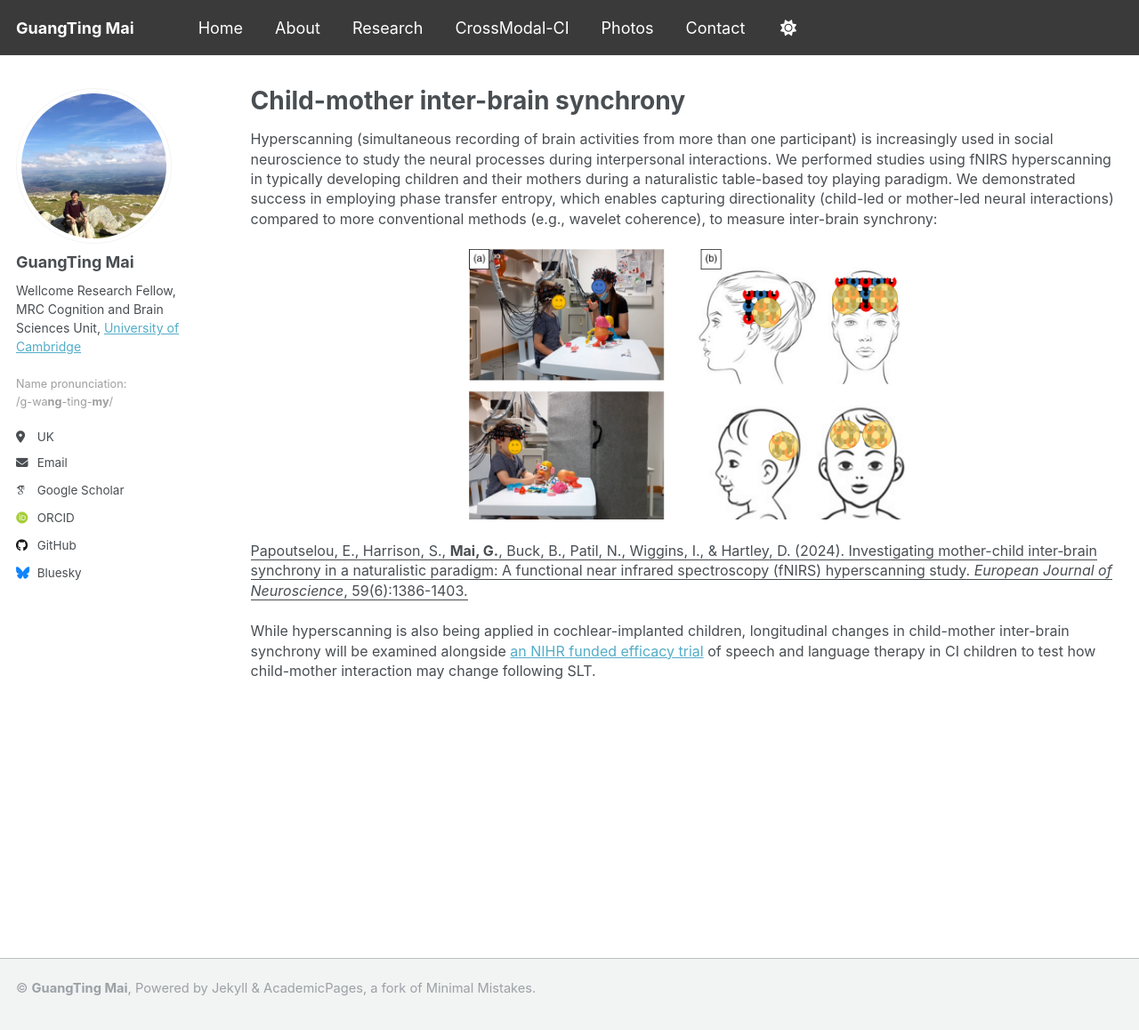
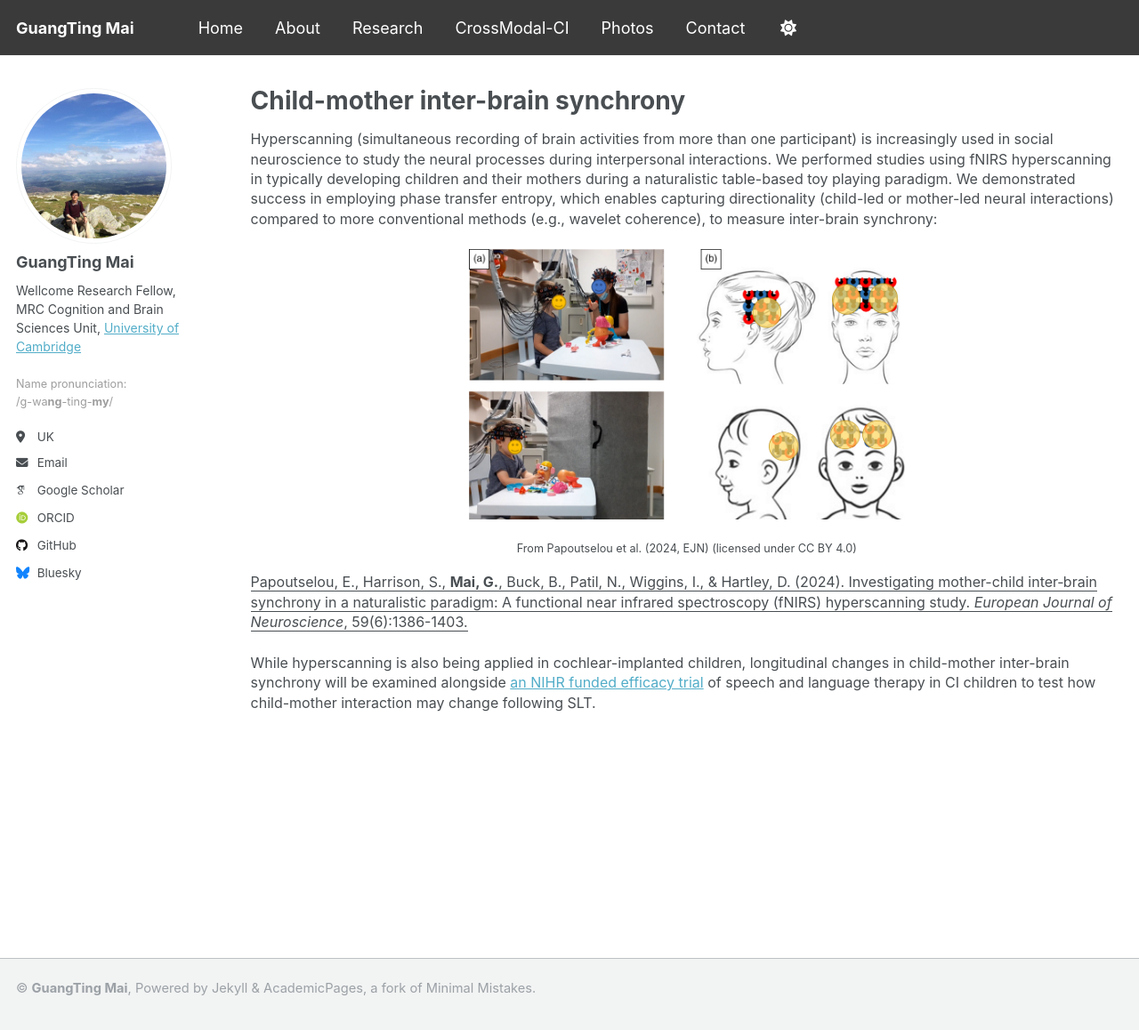
Before and after one commit to guangtingmai/guangtingmai.github.io, a Jekyll site: the page built from _pages/interbrain-sync.html, in a window 1280 px wide and 1164 px high. Shown: the top 1158 px of the window at 89% size. Built offline with Jekyll 4.4.1, drawn with Linux system fonts in a browser that asks for light colours; some web fonts are replaced.

Commit message:
Update interbrain-sync.html

```diff
--- a/_pages/interbrain-sync.html
+++ b/_pages/interbrain-sync.html
@@ -12,6 +12,7 @@
 <p align="center">
   <img src="https://guangtingmai.github.io/images/ejn.jpg" width="50%">
 </p>
+<p style="text-align:center;font-size:9.5pt;line-height:1.4;display: block;">From Papoutselou et al. (2024, EJN) (licensed under CC BY 4.0)</p>
 <p><span style="font-size: 12pt;line-height: 1.4;display: block;margin-bottom: 0.1vh"><a href="https://onlinelibrary.wiley.com/doi/full/10.1111/ejn.16233" style="color:inherit; text-decoration:none;"><u>Papoutselou, E., Harrison, S., <strong>Mai, G.</strong>, Buck, B., Patil, N., Wiggins, I., & Hartley, D. (2024). Investigating mother-child inter‐brain synchrony in a naturalistic paradigm: A functional near infrared spectroscopy (fNIRS) hyperscanning study. <i>European Journal of Neuroscience</i>, 59(6):1386-1403.</u></a></span></p>
 <p><span style="font-size: 12pt;line-height: 1.4;display: block;margin-bottom: 0.1vh">While hyperscanning is also being applied in cochlear-implanted
   children, longitudinal changes in child-mother inter-brain synchrony will be examined alongside <a href="https://www.impact-trial.ac.uk/">an NIHR
```
